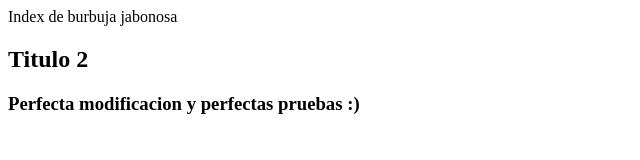
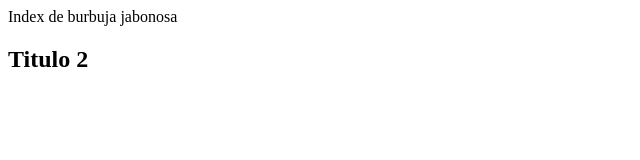
Before and after one commit to pruebaslorenzo/BurbujaJabonosa, a plain HTML site: page index.html in a window 1280 px wide. Shown: the whole page, without its empty margins (0-640 px from the left). Drawn offline with Linux system fonts and the light colour scheme.

Commit message:
Revert "Perfecto casi todo"

```diff
--- a/index.html
+++ b/index.html
@@ -3,7 +3,6 @@
   <body>
     <h1></h1>Index de burbuja jabonosa</h1>
     <h2>Titulo 2</h2>
-    <h3>Perfecta modificacion y perfectas pruebas :)</h3>
   </body>
 
 
```
